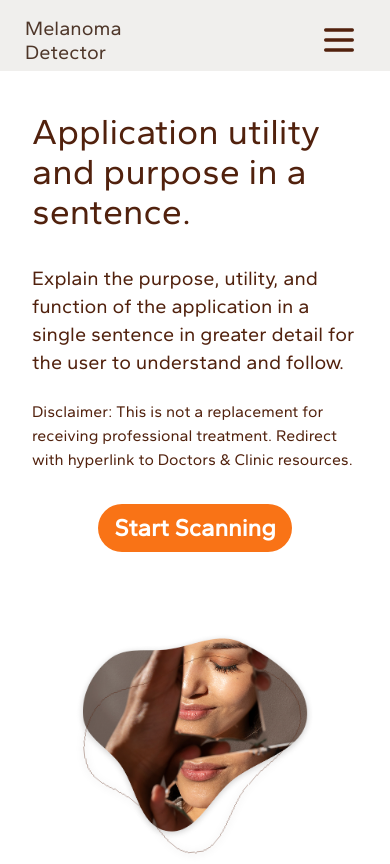
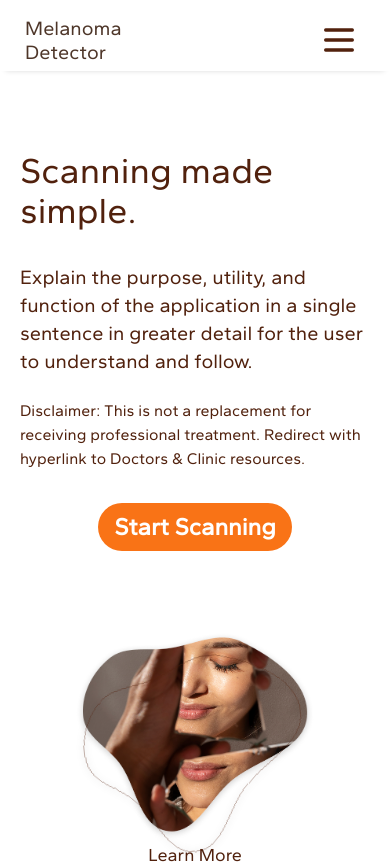
Before and after one commit to CareTech-at-UCI/melanoma-project, a React (Create React App) app in the folder frontend/: page / in a window 390 px wide. Shown: the top 864 px of the page. Built offline with nearby package versions, Linux system fonts and the light colour scheme.

Commit message:
updated navbar consistency and responsiveness

```diff
--- a/frontend/src/components/home/Hero.jsx
+++ b/frontend/src/components/home/Hero.jsx
@@ -29,12 +29,12 @@ export const Hero = () => {
   return (
     <section className="text-main-brown min-h-screen flex flex-col">
       {/* Main Content Area - centered */}
-      <div className="flex-grow flex items-center justify-center p-8 lg:p-10">
+      <div className="flex-grow flex items-center justify-center px-5 lg:py-0 lg:px-14">
         <div className="container mx-auto flex flex-col md:flex-row items-center justify-between">
           {/* Text Content */}
           <div className="w-full md:w-1/2 text-left mt-20">
             <h1 className="mb-8 text-4xl lg:text-header-1 md:text-header-1 lg:font-bold md:font-bold sm:font-bold"> {/* Have to add repeated font-bold because of other font overriding */}
-              Application utility and purpose in a sentence.
+              Scanning made simple.
             </h1>
             <p className="text-body text-xl mb-6">
               Explain the purpose, utility, and function of the application in a
--- a/frontend/src/components/navbar/navbar.css
+++ b/frontend/src/components/navbar/navbar.css
@@ -1,10 +1,8 @@
 @media (min-width: 1024px) {
   .navbar {
-    position: fixed;
     width: 100%;
-    position: fixed;
-    width: 100%;
-    background-color: #f0efed;
+    background-color: transparent;
+    box-shadow: 0 5px 6px -6px rgba(18, 18, 18, 0.2);
     transition: background-color 0.3s ease;
     align-items: center;
     padding-top: 1.5%;
@@ -16,11 +14,9 @@
 
 @media (min-width: 768px) and (max-width: 1023px) {
   .navbar {
-    position: fixed;
     width: 100%;
-    position: fixed;
-    width: 100%;
-    background-color: #f0efed; /* TODO: Choose to make transparent or the high-fi color*/
+    background-color: transparent;
+    box-shadow: 0 5px 6px -6px rgba(18, 18, 18, 0.2);
     padding-top: 3%;
   }
 
@@ -38,26 +34,21 @@
 
 @media (max-width: 767.2px) {
   .navbar {
-    position: fixed;
     width: 100%;
-    position: fixed;
-    width: 100%;
-    background-color: #f0efed;
+    background-color: transparent;
+    box-shadow: 0 5px 6px -6px rgba(18, 18, 18, 0.2);
     padding-top: 4%;
     padding-bottom: 2%;
   }
 
   .navbar .bar-header {
     width: 100%;
-    width: 100%;
-    background-color: #f0efed;
     padding-right: 8%;
     align-items: center;
     justify-content: space-between;
   }
 
   .navbar .logo {
-    background-color: #f0efed;
     white-space: normal;
     font-size: 20px;
     line-height: 1.2;
@@ -75,8 +66,6 @@
 
   .navbar .mobile-menu {
     width: 100%;
-    background-color: #f0efed;
-    box-shadow: 0 4px 6px rgba(0, 0, 0, 0.1);
     max-height: 0;
     overflow: hidden;
     transition: max-height .2s ease-in-out;
@@ -93,7 +82,6 @@
     padding: 3.5% 0;
     justify-content: center;
     justify-items: center;
-    border-bottom: 1px solid #f0efed;
   }
 
   .navbar .scan-button,
```
